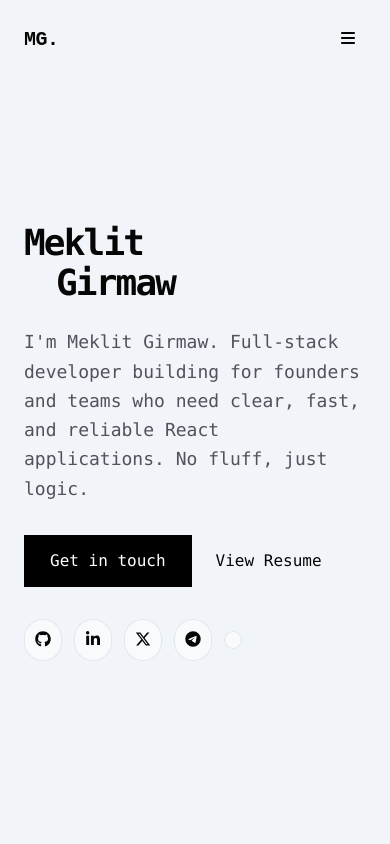
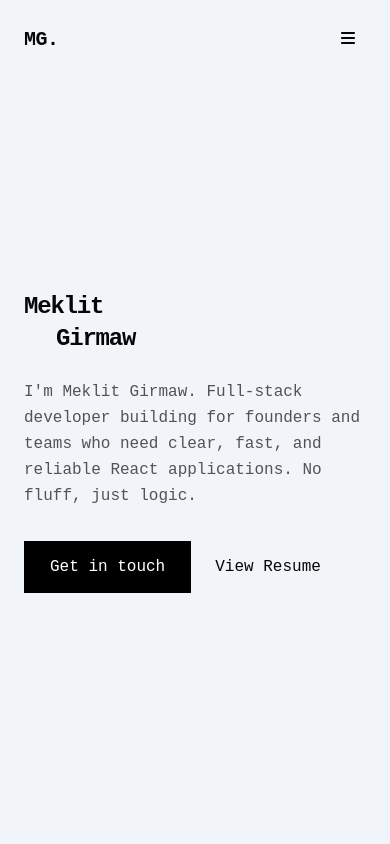
Before and after one commit to makigtawn/portfolio, a React (Vite) app: page / in a window 390 px wide. Shown: the top 844 px of the page. Built offline with nearby package versions, Linux system fonts and the light colour scheme; a web font is replaced by a local one.

Commit message:
make the hero page mobile first ui

```diff
--- a/src/pages/Hero.jsx
+++ b/src/pages/Hero.jsx
@@ -1,27 +1,24 @@
 import { FontAwesomeIcon } from "@fortawesome/react-fontawesome";
-import { faChevronDown } from "@fortawesome/free-solid-svg-icons";
 import SocialLinks from "../components/SocialLinks";
 
 export const Hero = () => {
   return (
     <section className="relative min-h-screen flex items-center overflow-hidden">
       <div className="container mx-auto px-6 pt-24 pb-14 md:pt-28 md:pb-16 relative z-10">
-        <div className="grid lg:grid-cols-[1.05fr_0.95fr] gap-8 lg:gap-10 items-center">
+        <div className="lg:grid lg:grid-cols-2 md:grid md:grid-cols-2 gap-3 lg:gap-2 items-center">
           {/* Left Column */}
-          <div className="flex flex-col gap-8 font-mono">
+          <div className="flex flex-col gap-8">
             <div className="space-y-6">
-              <h1 className="text-4xl md:text-6xl font-bold tracking-tighter">
+              <h1 className="text-2xl font-bold tracking-tighter md:text-6xl">
                 Meklit
                 <div className="pl-8"> Girmaw </div>
               </h1>
 
-              <p className="max-w-md text-lg leading-relaxed text-zinc-600">
+              <p className="leading-relaxed text-zinc-600  ">
                 I'm Meklit Girmaw. Full-stack developer building for founders
                 and teams who need clear, fast, and reliable React applications.
                 No fluff, just logic.
-
               </p>
-
             </div>
 
             <div className="flex items-center gap-6">
@@ -36,7 +33,6 @@ export const Hero = () => {
                 View Resume
               </a>
             </div>
-            <SocialLinks />
           </div>
 
           {/* Right Column  */}
@@ -57,3 +53,64 @@ export const Hero = () => {
     </section>
   );
 };
+
+// old and desktop first
+// import { FontAwesomeIcon } from "@fortawesome/react-fontawesome";
+// import SocialLinks from "../components/SocialLinks";
+
+// export const Hero = () => {
+//   return (
+//     <section className="relative min-h-screen flex items-center overflow-hidden">
+//       <div className="container mx-auto px-6 pt-24 pb-14 md:pt-28 md:pb-16 relative z-10">
+//         {/* <div className="grid lg:grid-cols-[1.05fr_0.95fr] gap-8 lg:gap-10 items-center"> */}
+//         <div className="grid grid-cols-2 gap-3 lg:gap-2 items-center">
+//           {/* Left Column */}
+//           <div className="flex flex-col gap-8 font-mono">
+//             <div className="space-y-6">
+//               <h1 className="text-4xl md:text-6xl font-bold tracking-tighter">
+//                 Meklit
+//                 <div className="pl-8"> Girmaw </div>
+//               </h1>
+
+//               <p className="max-w-md text-lg leading-relaxed text-zinc-600">
+//                 I'm Meklit Girmaw. Full-stack developer building for founders
+//                 and teams who need clear, fast, and reliable React applications.
+//                 No fluff, just logic.
+
+//               </p>
+
+//             </div>
+
+//             <div className="flex items-center gap-6">
+//               <a
+//                 href="#contact"
+//                 className="px-6 py-3 border-2 border-black bg-black text-white hover:bg-white hover:text-black transition-colors">
+//                 Get in touch
+//               </a>
+//               <a
+//                 href="/cv.pdf"
+//                 className="relative inline-block hover:text-zinc-500 after:absolute after:left-0 after:-bottom-1 after:h-0.5 after:w-full after:origin-left after:scale-x-0 after:bg-zinc-500 after:transition-transform after:duration-300 hover:after:scale-x-100">
+//                 View Resume
+//               </a>
+//             </div>
+//             <SocialLinks />
+//           </div>
+
+//           {/* Right Column  */}
+
+//           <div className="relative hidden md:block">
+//             <div className="relative max-w-xs lg:max-w-sm mx-auto">
+//               <div className="relative bg-white p-1 rounded-3xl shadow-sm">
+//                 <img
+//                   src="/profile-photo.png"
+//                   alt="Meklit Girmaw"
+//                   className="w-full max-h-[52vh] aspect-[4/5] object-cover rounded-2xl grayscale-[60%] transition-all "
+//                 />
+//               </div>
+//             </div>
+//           </div>
+//         </div>
+//       </div>
+//     </section>
+//   );
+// };
```
